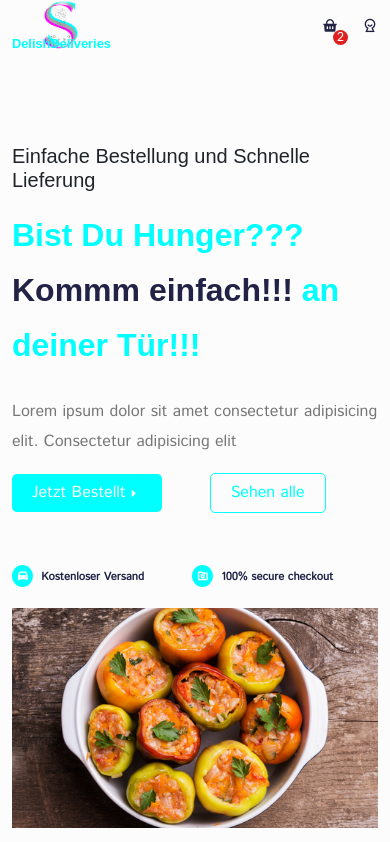
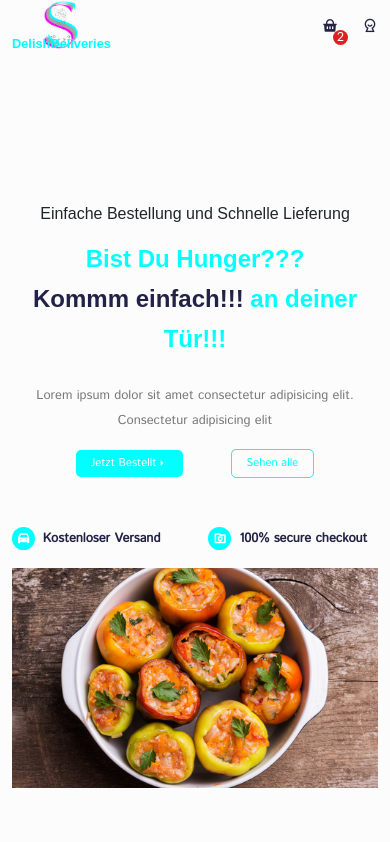
Before and after one commit to sbrycbc/delish-deliveries, a React (Create React App) app: page /home in a window 390 px wide. Shown: the top 842 px of the page. Built offline with nearby package versions, Linux system fonts and the light colour scheme; a web font is replaced by a local one.

Commit message:
updated home responsive..

```diff
--- a/src/index.css
+++ b/src/index.css
@@ -38,3 +38,6 @@ h2 {
   font-weight: 600;
   color: #212245;
 }
+section {
+  padding: 60px 0px;
+}
--- a/src/styles/home.css
+++ b/src/styles/home.css
@@ -69,3 +69,32 @@
 .testimonial-title span{
     color:aqua;
 }
+.testimonial-desc{
+    color: #777;
+    line-height: 30px;
+}
+
+@media only screen and (max-width: 576px) {
+    .hero_content{
+        text-align: center;
+    }
+    .hero_content h5 {
+        font-size: 1rem;
+    }
+    .hero_content p{
+        font-size: .8rem;
+        line-height: 25px;
+    }
+
+    .hero_title {
+        font-size: 1.5rem;
+        line-height: 40px;
+    }
+    .hero_btns{
+        justify-content: center;
+    }
+    .hero_btns button{
+        padding: 5px 15px;
+        font-size: .7rem;
+    }
+}
```
